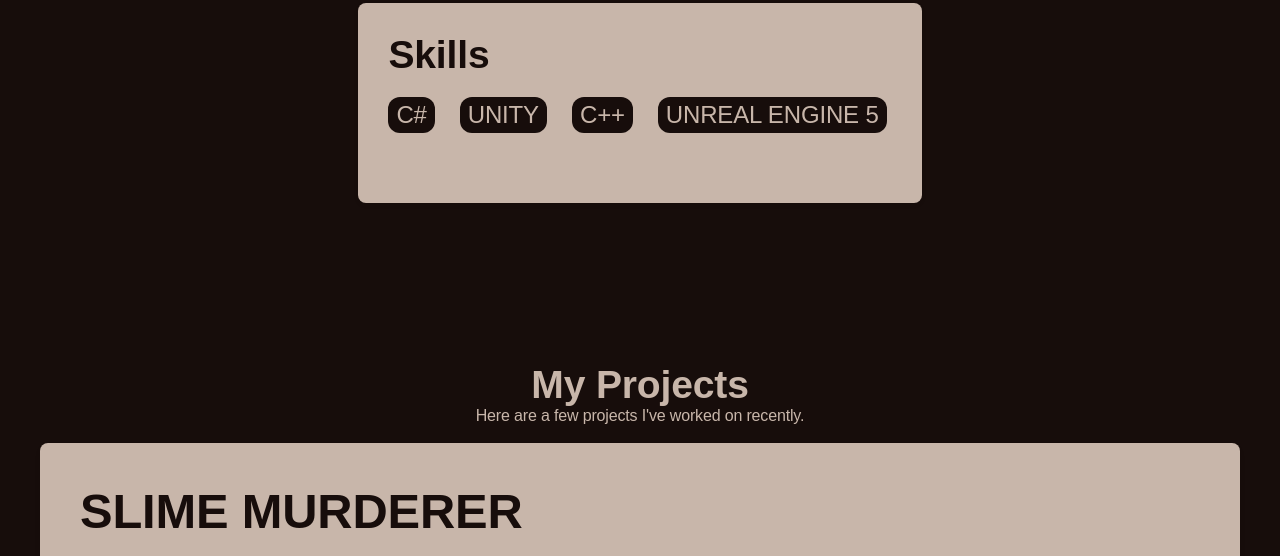
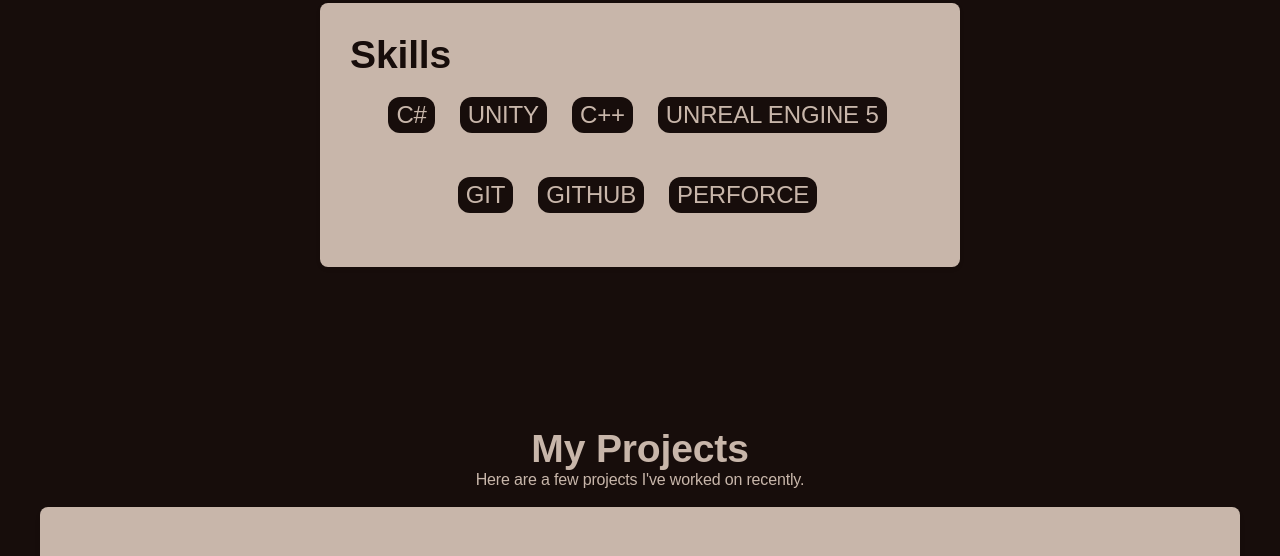
Before and after one commit to NoSlimes/wennerberg.github.io, a plain HTML site: page index.html in a window 1280 px wide. Shown: the part 1246-1802 px from the top of the page. Drawn offline with Linux system fonts and the light colour scheme.

Commit message:
Adds version control tools flair
Introduces new tags for Git, GitHub, and Perforce, enhancing
project flair representation and visibility

```diff
--- a/index.html
+++ b/index.html
@@ -73,6 +73,9 @@
               <span class="project-flair" ;>Unity</span>
               <span class="project-flair" ;>C++</span>
               <span class="project-flair" ;>Unreal Engine 5</span>
+              <span class="project-flair" ;>Git</span>
+              <span class="project-flair" ;>GitHub</span>
+              <span class="project-flair" ;>Perforce</span>
             </div>
           </div>
         </div>
```
